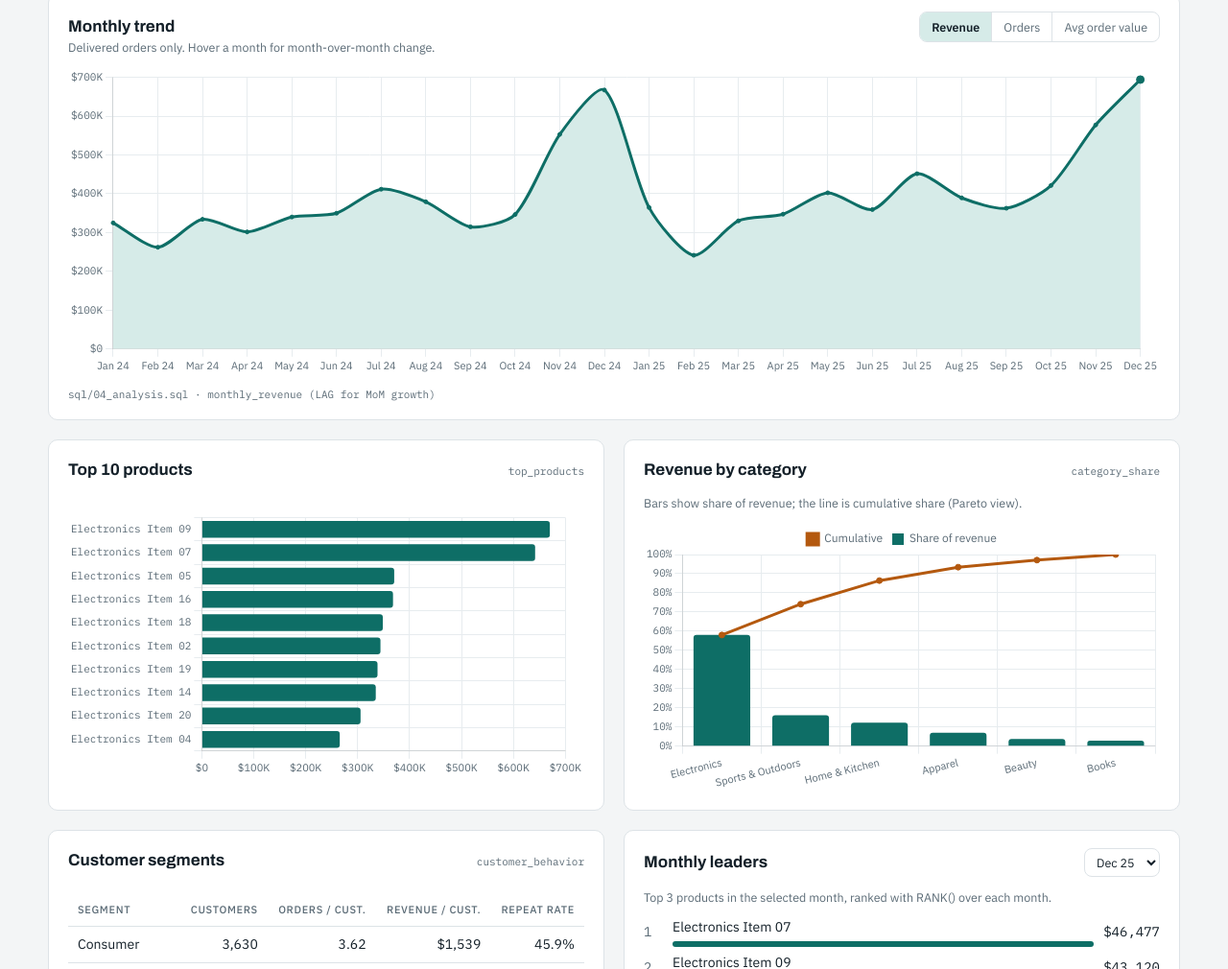
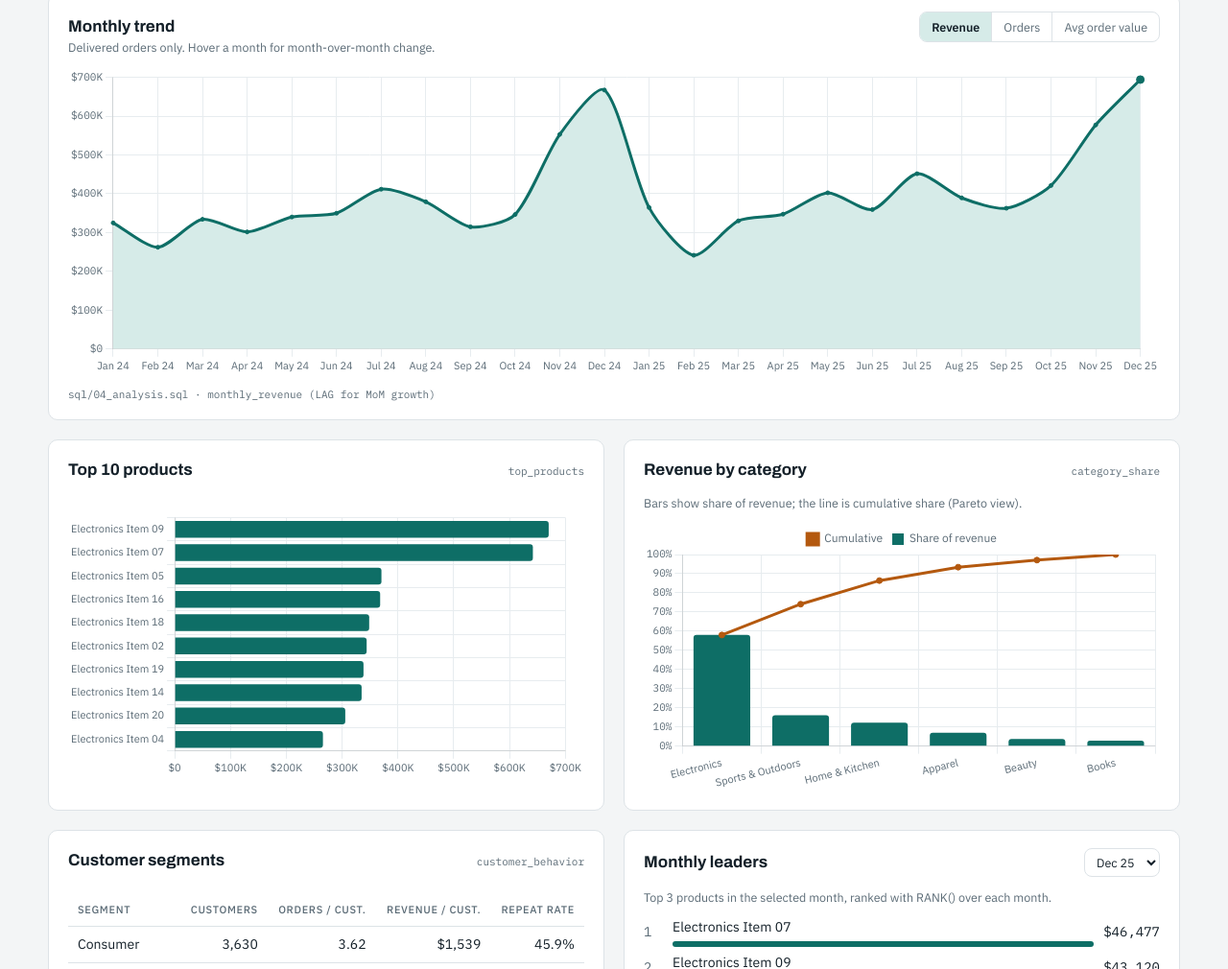
Before and after one commit to charanreddy9866/Ecommerce-sales-analytics, a plain HTML site: page dashboard/index.html in a window 1280 px wide. Shown: the part 251-1261 px from the top of the page at 96% size. Drawn offline with nearby package versions, Linux system fonts and the light colour scheme.

Commit message:
Fix clipped product labels on the dashboard
Use the sans font for product names and redraw charts once web fonts
finish loading, so label widths are measured correctly.

Co-Authored-By: Claude Opus 5.5 <noreply@anthropic.com>
Claude-Session: https://claude.ai/code/session_01X3QriyuCb29hFV9FYjAgZz

```diff
--- a/dashboard/index.html
+++ b/dashboard/index.html
@@ -254,6 +254,7 @@ function draw() {
   const pOpts = base({ indexAxis: 'y' });
   pOpts.plugins.legend.display = false;
   pOpts.scales.x.ticks.callback = v => compact(v);
+  pOpts.scales.y.ticks.font = { family: 'IBM Plex Sans', size: 11 };
   pOpts.plugins.tooltip = { callbacks: { label: c => `${money(c.raw)} · ${D.products[c.dataIndex].units_sold.toLocaleString('en-US')} units` } };
   charts.push(new Chart(document.getElementById('products'), {
     type: 'bar',
@@ -299,6 +300,7 @@ if (window.Chart) {
   Chart.defaults.font.family = 'IBM Plex Sans';
   draw();
   matchMedia('(prefers-color-scheme: dark)').addEventListener('change', draw);
+  if (document.fonts && document.fonts.ready) document.fonts.ready.then(draw);
   new MutationObserver(draw).observe(document.documentElement, { attributes: true, attributeFilter: ['data-theme'] });
 }
 </script>
```
Also changed, not shown: dashboard/template.html (+2 -0 lines).
